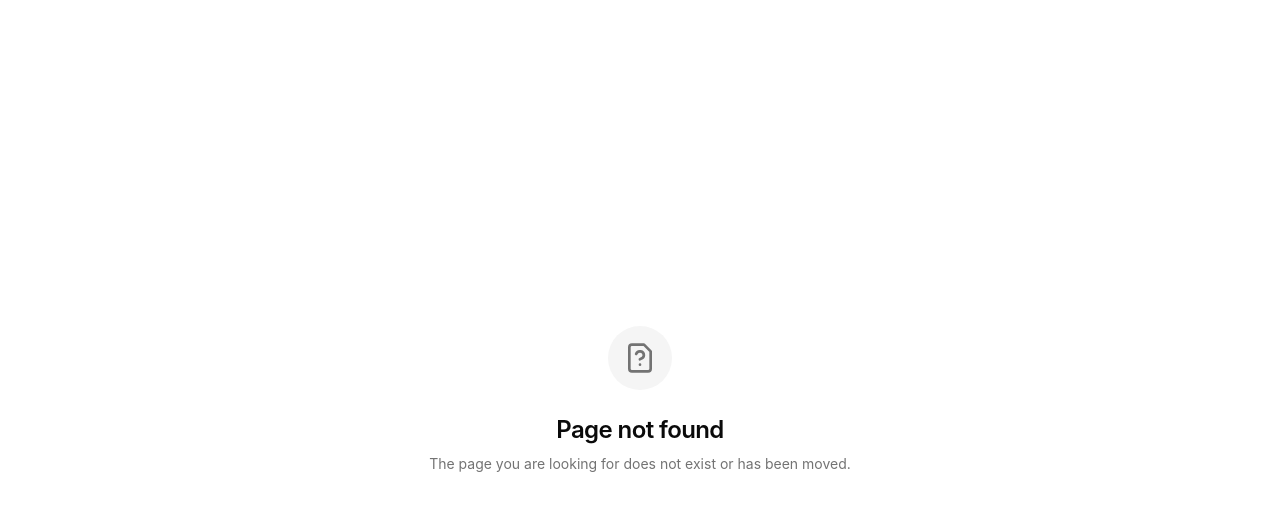
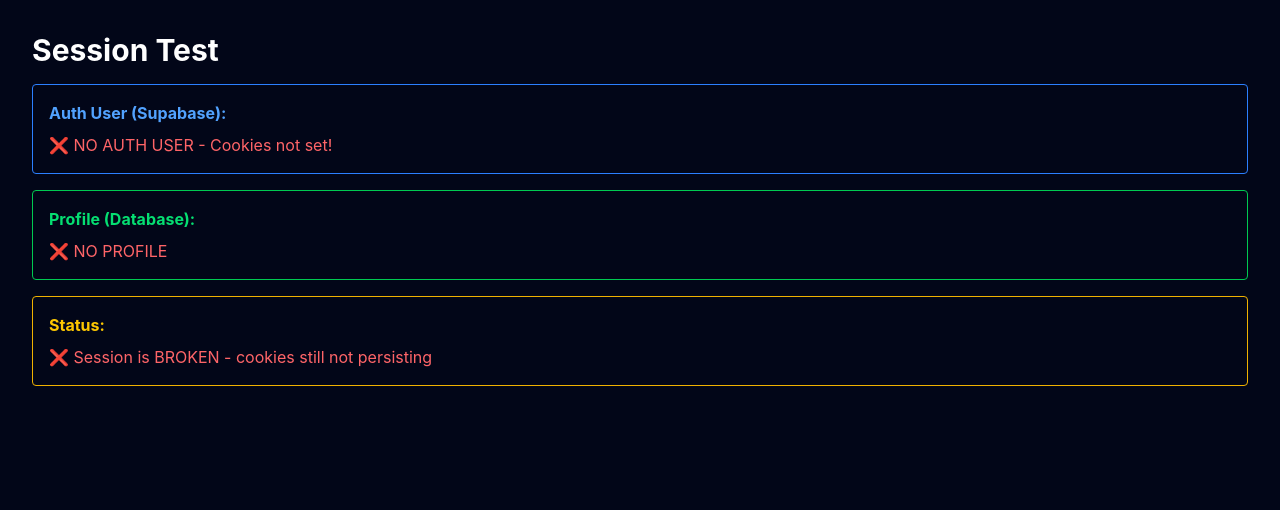
Before and after one commit to monkfatai-bot/supa-al, a Next.js app: page /auth/test-session in a window 1280 px wide. Before the commit this address had no page. Shown: the top 510 px of the page. Built offline with nearby package versions, Linux system fonts and the light colour scheme.

Commit message:
chore: add session debug page to verify auth state after rewrite

```diff
--- /dev/null
+++ b/src/app/auth/test-session/page.tsx
@@ -0,0 +1,51 @@
+import { getAuthUser, getAuthenticatedUser } from "@/services/auth/session";
+
+export default async function TestSessionPage() {
+  const authUser = await getAuthUser();
+  const profile = await getAuthenticatedUser();
+
+  return (
+    <div className="p-8 space-y-4 bg-slate-950 text-white min-h-screen">
+      <h1 className="text-3xl font-bold">Session Test</h1>
+
+      <div className="border border-blue-500 p-4 rounded">
+        <h2 className="font-bold text-blue-400">Auth User (Supabase):</h2>
+        {authUser ? (
+          <pre className="bg-slate-900 p-2 rounded text-sm overflow-auto mt-2">
+            {JSON.stringify(
+              {
+                id: authUser.id,
+                email: authUser.email,
+                confirmed_at: authUser.confirmed_at,
+              },
+              null,
+              2
+            )}
+          </pre>
+        ) : (
+          <p className="text-red-400 mt-2">❌ NO AUTH USER - Cookies not set!</p>
+        )}
+      </div>
+
+      <div className="border border-green-500 p-4 rounded">
+        <h2 className="font-bold text-green-400">Profile (Database):</h2>
+        {profile ? (
+          <pre className="bg-slate-900 p-2 rounded text-sm overflow-auto mt-2">
+            {JSON.stringify(profile, null, 2)}
+          </pre>
+        ) : (
+          <p className="text-red-400 mt-2">❌ NO PROFILE</p>
+        )}
+      </div>
+
+      <div className="border border-yellow-500 p-4 rounded">
+        <h2 className="font-bold text-yellow-400">Status:</h2>
+        {authUser && profile ? (
+          <p className="text-green-400 mt-2">✅ Session is WORKING! Chat should load.</p>
+        ) : (
+          <p className="text-red-400 mt-2">❌ Session is BROKEN - cookies still not persisting</p>
+        )}
+      </div>
+    </div>
+  );
+}
```
